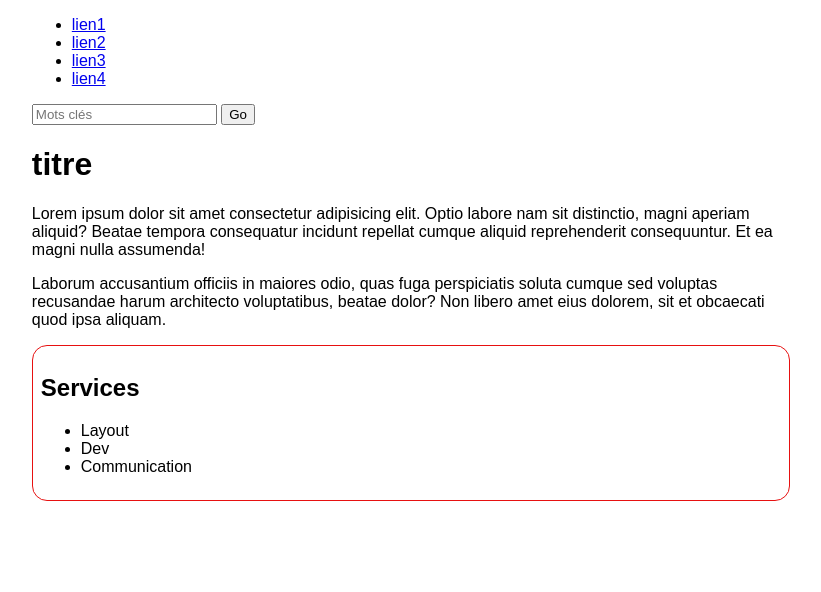
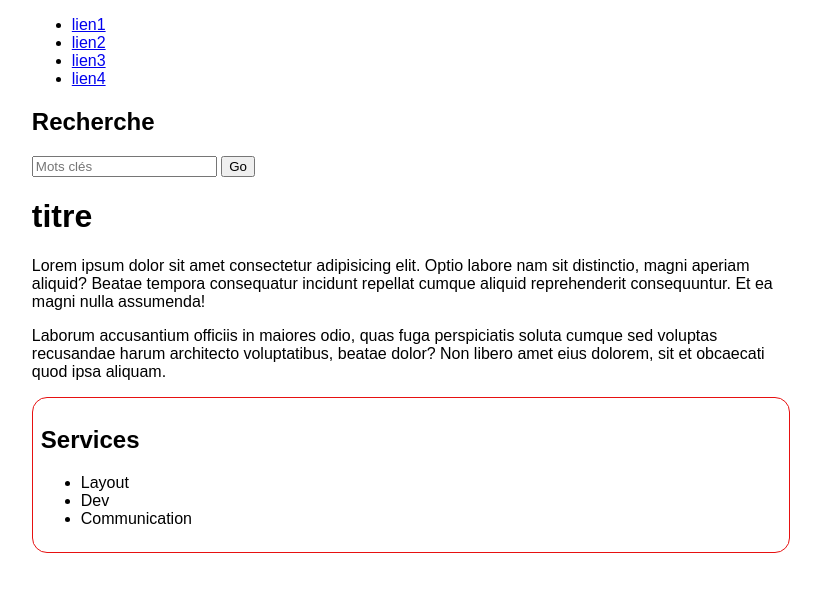
Before and after one commit to pcharli/ingrwi19, a plain HTML site: page index.html in a window 1280 px wide. Shown: the whole page, without its empty margins (229-1050 px from the left). Drawn offline with Linux system fonts and the light colour scheme.

Commit message:
Ajout titre search_form

```diff
--- a/index.html
+++ b/index.html
@@ -19,6 +19,7 @@
                 </ul>
             </nav>
             <form action="" class="search_form">
+                <h2>Recherche</h2>
                 <label for="keywords">Recherche</label>
                 <input type="search" id="keywords" placeholder="Mots clés">
                 <button>Go</button>
```
